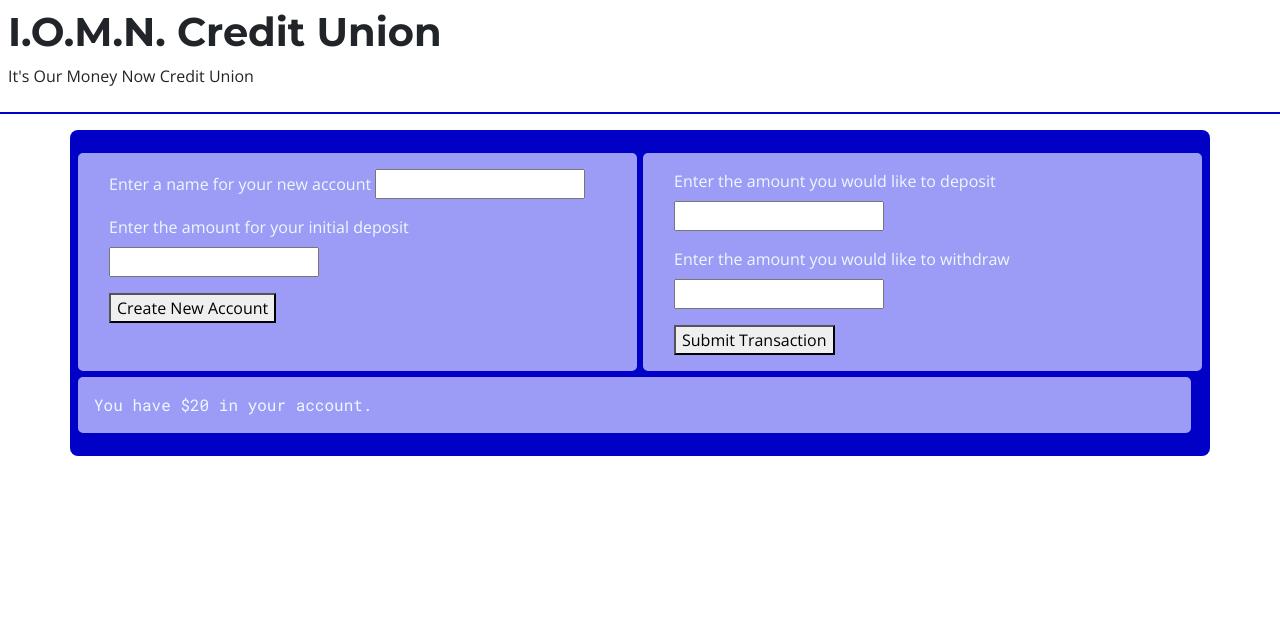
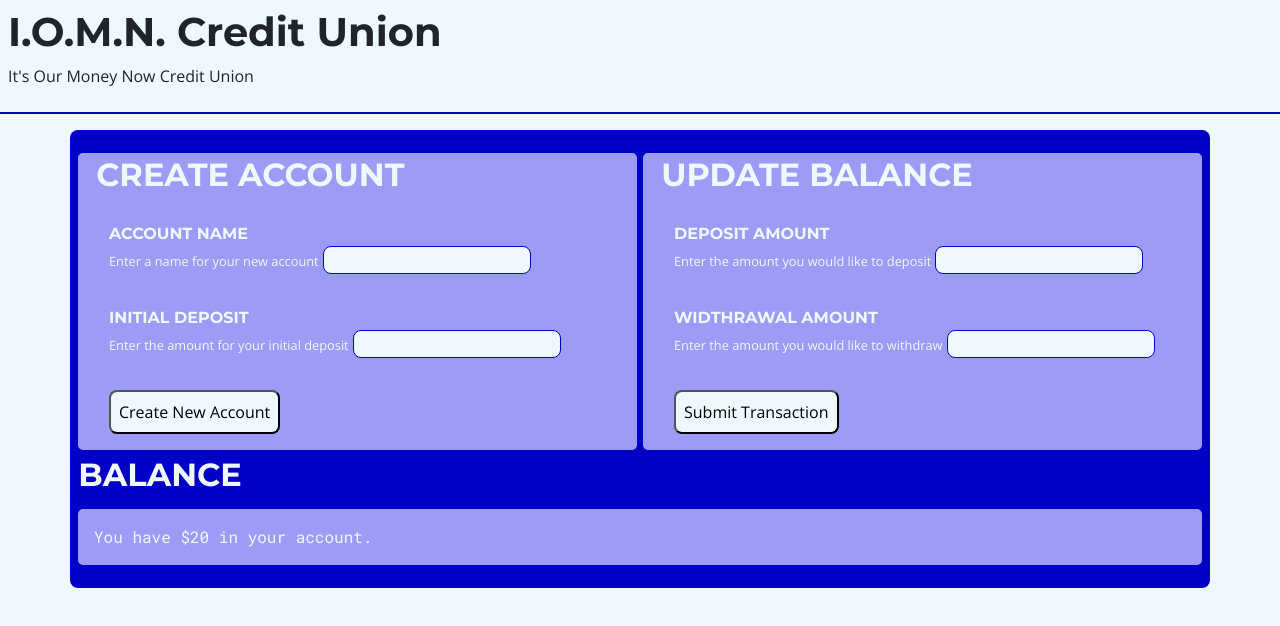
Before and after one commit to kylechinick/bank-account, a plain HTML site: page index.html in a window 1280 px wide. Drawn offline with nearby package versions, Linux system fonts and the light colour scheme.

Commit message:
Update styles and add logic to change class if balance is above or below zero
Co-authored-by: Zachary Waggoner <zacwaggoner42@gmail.com>

```diff
--- a/css/styles.css
+++ b/css/styles.css
@@ -1,5 +1,10 @@
 * {
   font-family: 'Open Sans', sans-serif;
+  /* border: 1px solid red; */
+}
+
+body {
+  background-color: aliceblue;
 }
 
 .container {
@@ -23,7 +28,7 @@
   border-color: rgb(0, 0, 199);
   border-width: 3px;
   border-style: solid;
-  width: 99%;
+  width: 100%;
   min-height: 2rem;
   float: right;
   padding: 1rem;
@@ -35,7 +40,10 @@ form {
 }
 
 input {
-  margin-bottom: 1rem;
+  margin-bottom: 2rem;
+  border-radius: 0.5rem;
+  border: 1px solid rgb(0, 0, 199);
+  background-color: aliceblue;
 }
 header {
   border-bottom: 2px solid rgb(0, 0, 199);
@@ -56,3 +64,33 @@ h3 {
 .positive-balance {
   color: green;
 }
+
+button {
+  cursor: pointer;
+  padding: 0.5rem;
+  border-radius: 0.5rem;
+  background-color: aliceblue;
+}
+
+button:hover {
+  background-color: rgb(189, 212, 233);
+}
+
+button:active {
+  background-color: rgb(143, 174, 202);
+}
+
+label {
+  font-size: 0.8rem;
+}
+
+.title {
+  font-family: 'Montserrat', sans-serif;
+  text-transform: uppercase;
+  margin-bottom: 0;
+}
+
+h2 {
+  text-transform: uppercase;
+  padding: 0.2rem;
+}
--- a/index.html
+++ b/index.html
@@ -26,7 +26,10 @@
     <div class="container">
       <div class="row">
         <div class="col-md-6">
+          <h2>Create Account</h2>
+
           <form id="new-account-form">
+            <p class="title">Account Name</p>
             <label for="new-account-name-field"
               >Enter a name for your new account</label
             >
@@ -35,6 +38,8 @@
               name="new-account-name-field"
               id="new-account-name-field"
             />
+            <p class="title">Initial Deposit</p>
+
             <label for="initial-deposit-field"
               >Enter the amount for your initial deposit</label
             >
@@ -48,11 +53,16 @@
           </form>
         </div>
         <div class="col-md-6">
+          <h2>Update Balance</h2>
           <form id="update-balance-form">
+            <p class="title">Deposit Amount</p>
+
             <label for="deposit-field">
               Enter the amount you would like to deposit
             </label>
             <input type="number" name="deposit-field" id="deposit-field" />
+            <p class="title">Widthrawal Amount</p>
+
             <label for="withdrawal-field">
               Enter the amount you would like to withdraw
             </label>
@@ -65,6 +75,7 @@
             <button type="submit">Submit Transaction</button>
           </form>
         </div>
+        <h2>Balance</h2>
         <div id="balance-container"></div>
       </div>
     </div>
```
